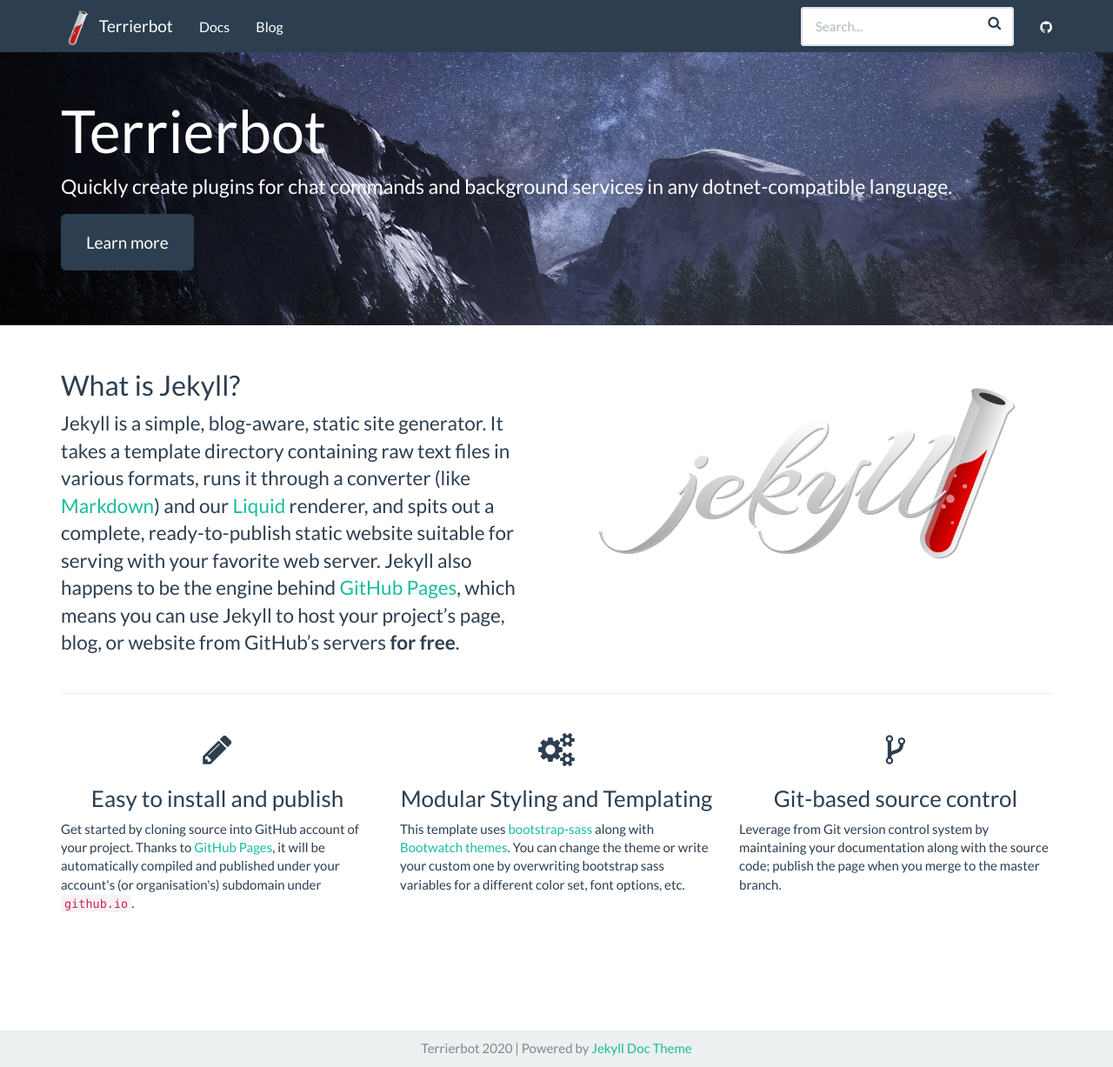
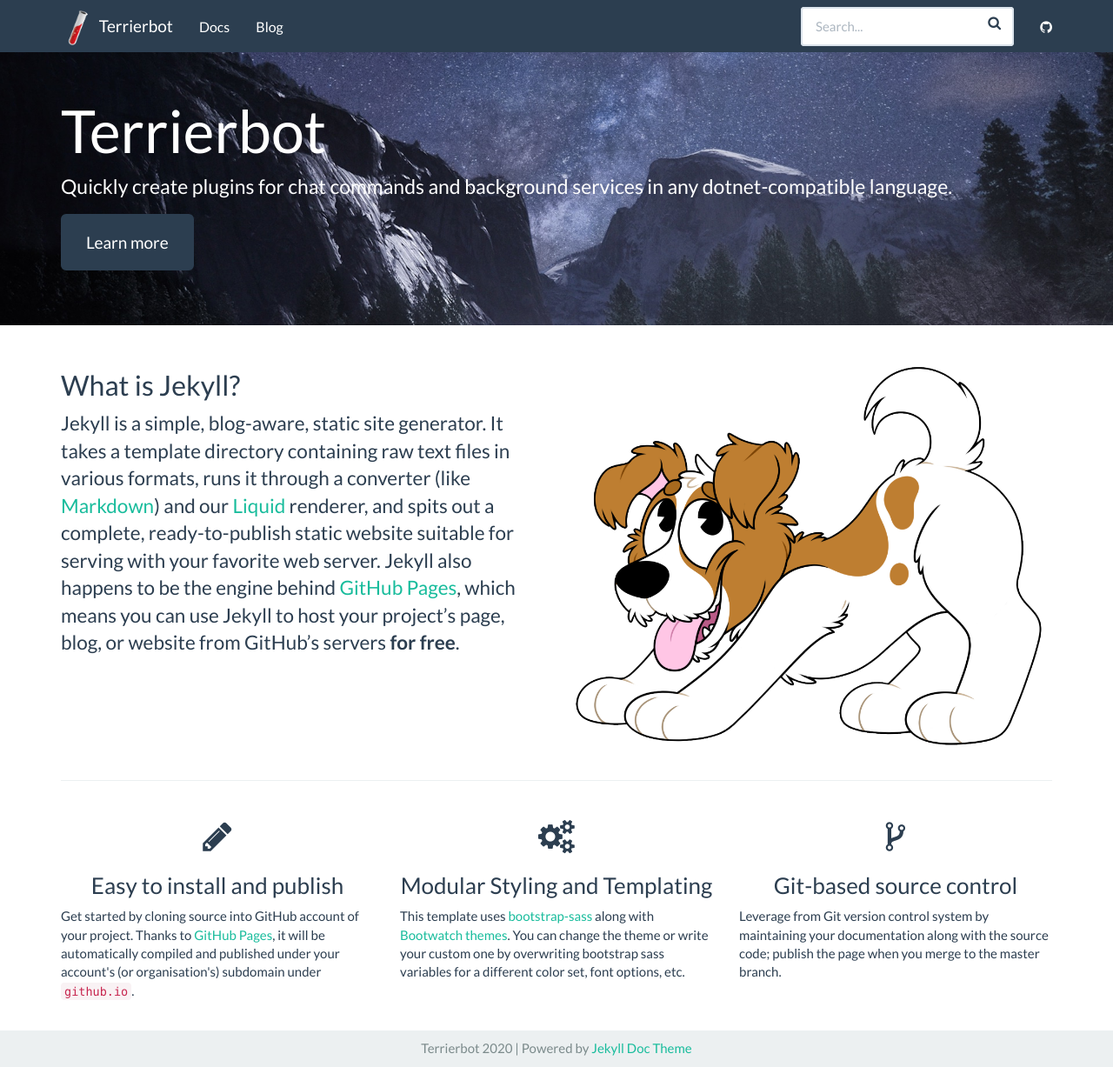
Before and after one commit to Terrierbot/terrierbot.github.io, a Jekyll site: the page built from index.html, in a window 1280 px wide and 1227 px high. Shown: the whole window at 87% size. Built offline with Jekyll 4.4.1, drawn with Linux system fonts in a browser that asks for light colours.

Commit message:
Update index.html

```diff
--- a/index.html
+++ b/index.html
@@ -25,7 +25,7 @@
               free</strong>.</p>
         </div>
         <div class="col-md-6 text-center">
-            <img src="{{ "/assets/img/jekyll-dark.png" | relative_url }}" alt="Jekyll logo" class="img-responsive">
+            <img src="{{ "assets/img/terrier%20logo%20transparent.png" | relative_url }}" alt="Jekyll logo" class="img-responsive">
         </div>
     </div>
     <hr>
```
